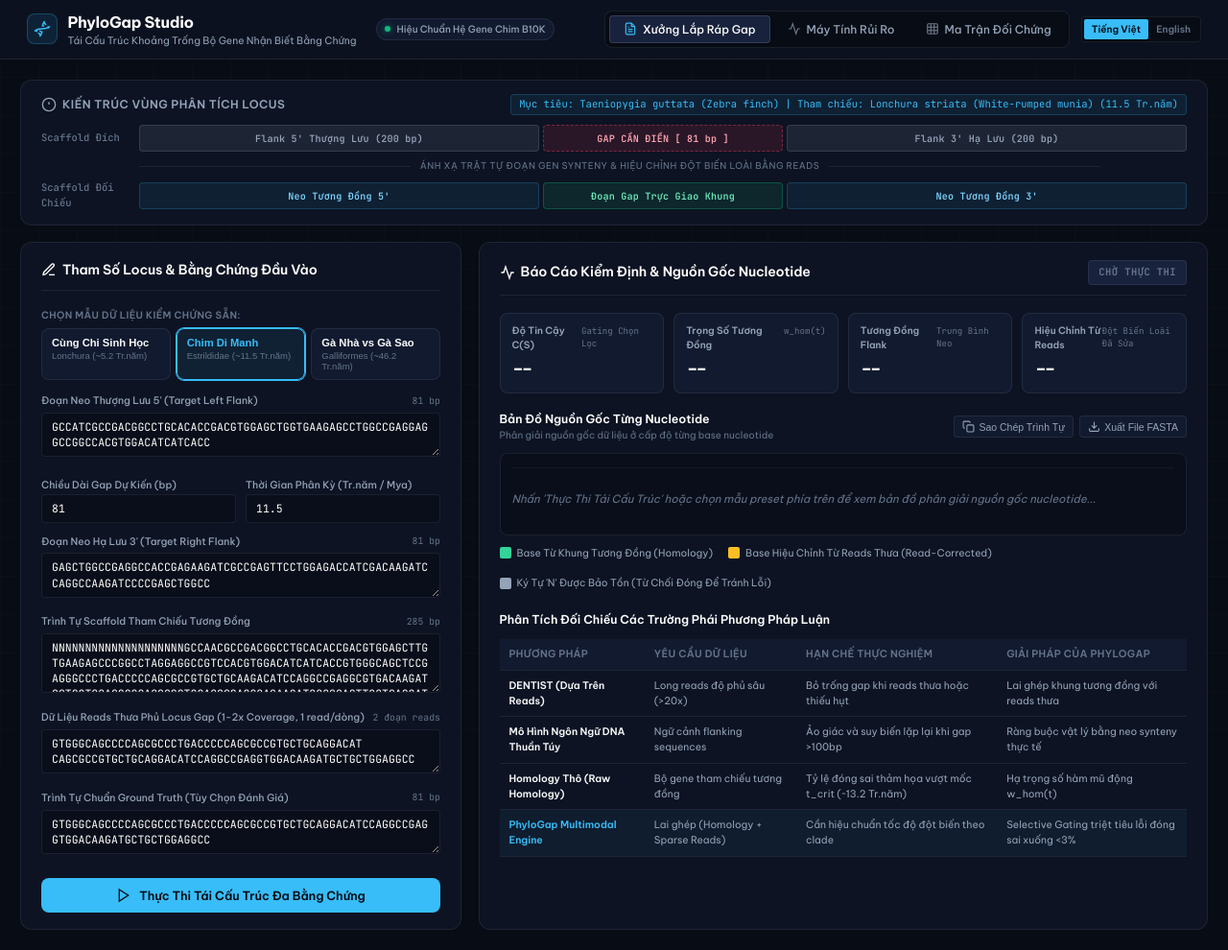
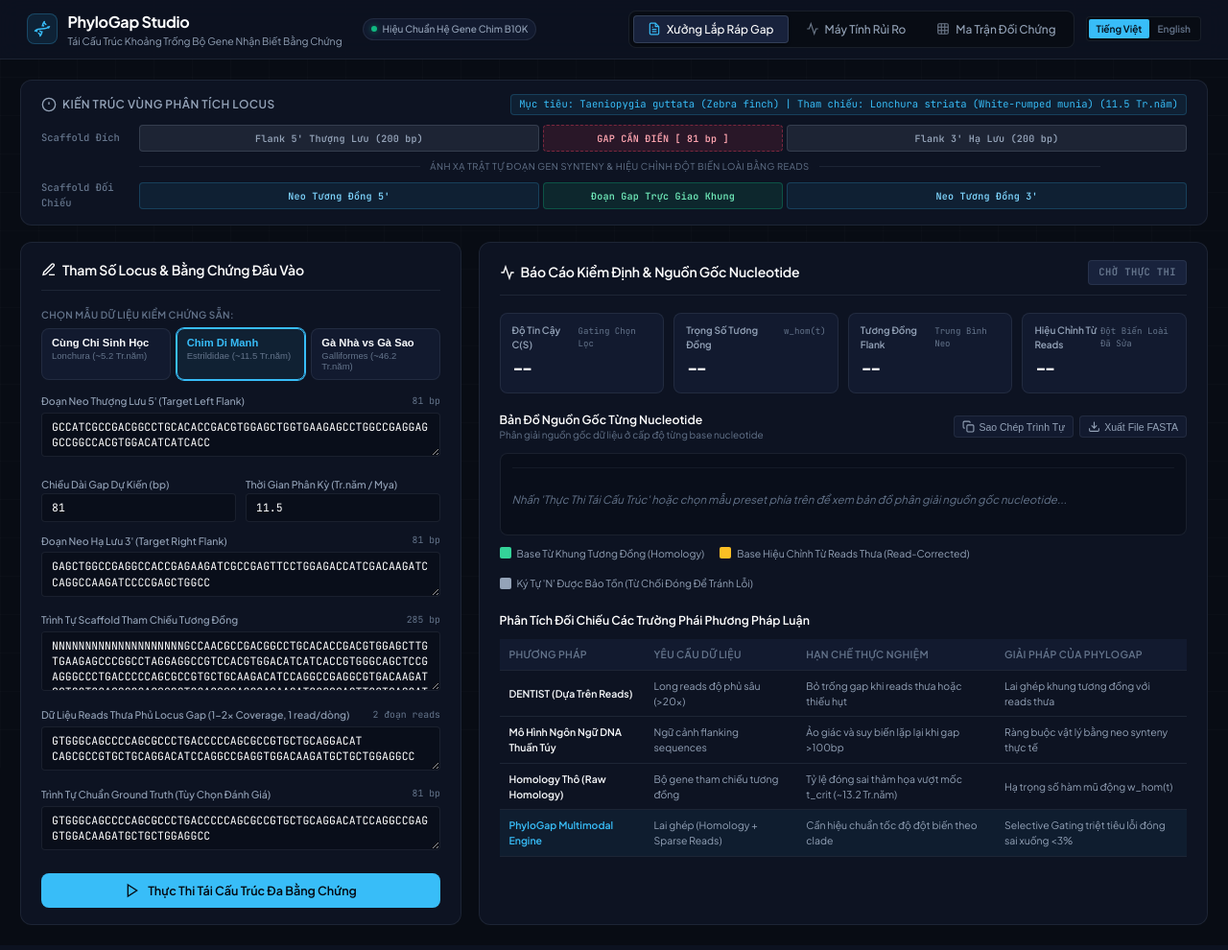
Before and after one commit to huanight19RaH/phylogap, a FastAPI app: page / in a window 1280 px wide. Shown: the whole page at 96% size. After the commit the page ends 964 px from the top, so only its background shows below. Run offline with FastAPI, Linux system fonts and the light colour scheme.

Commit message:
fix(i18n): eliminate language leakage in risk calculator and upgrade typography to Plus Jakarta Sans

```diff
--- a/phylogap_ui/static/app.js
+++ b/phylogap_ui/static/app.js
@@ -155,6 +155,20 @@ const I18N = {
     riskIdLbl: "Độ Tương Đồng Dự Kiến:",
     dynamicWeightLabel: "Trọng Số Động:",
     critExceededLabel: "VƯỢT NGƯỠNG TỚI HẠN (w_hom = 0)",
+    riskTiers: {
+      SAFE_CONGENERIC: {
+        label: "Vùng An Toàn (Cùng chi / Sister Species)",
+        guidance: "Độ chính xác tương đồng >95%. Có thể tái tạo an toàn ngay cả khi không có reads hỗ trợ."
+      },
+      CAUTION_FAMILY: {
+        label: "Vùng Cảnh Báo (Cùng họ / Family Level)",
+        guidance: "Độ chính xác tương đồng đạt 92-95% nhưng xuất hiện ~15% False Closure. Bắt buộc có Sparse Reads để sửa các đột biến đơn loài."
+      },
+      DANGER_ORDER_CLASS: {
+        label: "Vùng Nguy Hiểm (Khác bộ / Distant Orders)",
+        guidance: (mya, tCrit) => `Khoảng cách phân kỳ (${mya} Tr.năm) vượt mốc tới hạn t_crit (${tCrit} Tr.năm). Tỷ lệ đóng sai >95%! Bắt buộc kích hoạt Selective Gating để từ chối.`
+      }
+    },
 
     // Tab 3: Benchmark Matrix
     matrixTitle: "Ma Trận Thử Nghiệm Đối Chứng Cắt Bỏ (Ablation Benchmark - RQ4 & RQ5)",
@@ -321,6 +335,20 @@ const I18N = {
     riskIdLbl: "Expected Homology Identity:",
     dynamicWeightLabel: "Dynamic Weight:",
     critExceededLabel: "CRITICAL THRESHOLD EXCEEDED (w_hom = 0)",
+    riskTiers: {
+      SAFE_CONGENERIC: {
+        label: "Safe Zone (Congeneric / Sister Species)",
+        guidance: "Homology reference provides >95% accuracy. Safe for direct gap reconstruction even without read support."
+      },
+      CAUTION_FAMILY: {
+        label: "Caution Zone (Family Level Clade)",
+        guidance: "Homology identity is 92-95% but exhibits ~15% False Closure rate. Sparse reads required to polish species-specific substitutions."
+      },
+      DANGER_ORDER_CLASS: {
+        label: "Danger Zone (Distant Orders / Classes)",
+        guidance: (mya, tCrit) => `Phylogenetic distance (${mya} Mya) exceeds critical threshold t_crit (${tCrit} Mya). False-Closure Rate >95%! Selective Gating required to reject candidate.`
+      }
+    },
 
     // Tab 3: Benchmark Matrix
     matrixTitle: "Multimodal Fusion & Selective Gating Ablation Benchmark (RQ4 & RQ5)",
@@ -961,12 +989,14 @@ async function updateRiskCalc(mya) {
     if (!res.ok) throw new Error(`HTTP error ${res.status}`);
     const data = await res.json();
 
-    const riskBadge = document.getElementById('risk-badge');
-    const riskExpectedId = document.getElementById('risk-expected-id');
-    const riskGuidance = document.getElementById('risk-guidance-text');
+    const tierInfo = dict.riskTiers && dict.riskTiers[data.risk_tier];
+    const localizedLabel = tierInfo ? tierInfo.label : data.risk_label;
+    const localizedGuidance = tierInfo
+      ? (typeof tierInfo.guidance === 'function' ? tierInfo.guidance(t.toFixed(1), data.critical_threshold_t_crit) : tierInfo.guidance)
+      : data.guidance;
 
     if (riskBadge) {
-      riskBadge.textContent = data.risk_label;
+      riskBadge.textContent = localizedLabel;
       riskBadge.style.color = data.risk_color;
     }
     if (riskExpectedId) {
@@ -975,7 +1005,7 @@ async function updateRiskCalc(mya) {
     }
     if (riskGuidance) {
       riskGuidance.innerHTML = `
-        <div style="margin-bottom: 0.4rem;">${data.guidance}</div>
+        <div style="margin-bottom: 0.4rem;">${localizedGuidance}</div>
         <div style="font-size: 0.75rem; color: var(--text-dim); font-family: var(--font-mono);">
           ${dict.dynamicWeightLabel} <code style="color: var(--primary);">w_hom(${t}) = ${data.homology_weight_w_hom}</code>
           ${data.is_exceeding_t_crit ? ` — <strong style="color: #F43F5E;">${dict.critExceededLabel}</strong>` : ''}
@@ -1046,7 +1076,7 @@ function renderSvgDecayChart(currentMya, currentIdentity, tCrit) {
   if (dangerWidth > 0) {
     svgContent += `
       <rect x="${xCrit}" y="${padTop}" width="${dangerWidth}" height="${plotH}" fill="url(#dangerHatch)" />
-      <text x="${xCrit + 12}" y="${padTop + 24}" fill="#F43F5E" font-size="10" font-weight="600" font-family="Be Vietnam Pro" letter-spacing="0.05em">${dict.dangerHatchLabel}</text>
+      <text x="${xCrit + 12}" y="${padTop + 24}" fill="#F43F5E" font-size="10" font-weight="600" font-family="Plus Jakarta Sans" letter-spacing="0.05em">${dict.dangerHatchLabel}</text>
     `;
   }
 
--- a/phylogap_ui/static/index.html
+++ b/phylogap_ui/static/index.html
@@ -5,8 +5,7 @@
   <meta name="viewport" content="width=device-width, initial-scale=1.0">
   <title>PhyloGap Studio — Tái Cấu Trúc Khoảng Trống Bộ Gene Nhận Biết Bằng Chứng</title>
   <link rel="preconnect" href="https://fonts.googleapis.com">
-  <link rel="preconnect" href="https://fonts.gstatic.com" crossorigin>
-  <link href="https://fonts.googleapis.com/css2?family=Be+Vietnam+Pro:wght@400;500;600;700&family=JetBrains+Mono:wght@400;500;600;700&display=swap" rel="stylesheet">
+  <link href="https://fonts.googleapis.com/css2?family=Plus+Jakarta+Sans:wght@400;500;600;700;800&family=JetBrains+Mono:wght@400;500;600;700&display=swap" rel="stylesheet">
   <link rel="stylesheet" href="/static/styles.css">
 </head>
 <body>
--- a/phylogap_ui/static/styles.css
+++ b/phylogap_ui/static/styles.css
@@ -35,8 +35,8 @@
   --danger-bg: rgba(244, 63, 94, 0.1);
   --danger-border: rgba(244, 63, 94, 0.3);
 
-  /* Typography - Unified Be Vietnam Pro for flawless Vietnamese & English diacritics */
-  --font-sans: 'Be Vietnam Pro', -apple-system, BlinkMacSystemFont, "Segoe UI", Roboto, sans-serif;
+  /* Typography - Modern June-style Plus Jakarta Sans for clean geometric aesthetics & full Vietnamese diacritics */
+  --font-sans: 'Plus Jakarta Sans', -apple-system, BlinkMacSystemFont, "Segoe UI", Roboto, sans-serif;
   --font-mono: 'JetBrains Mono', 'Fira Code', 'Courier New', monospace;
 
   /* Spacing & Radii */
```
